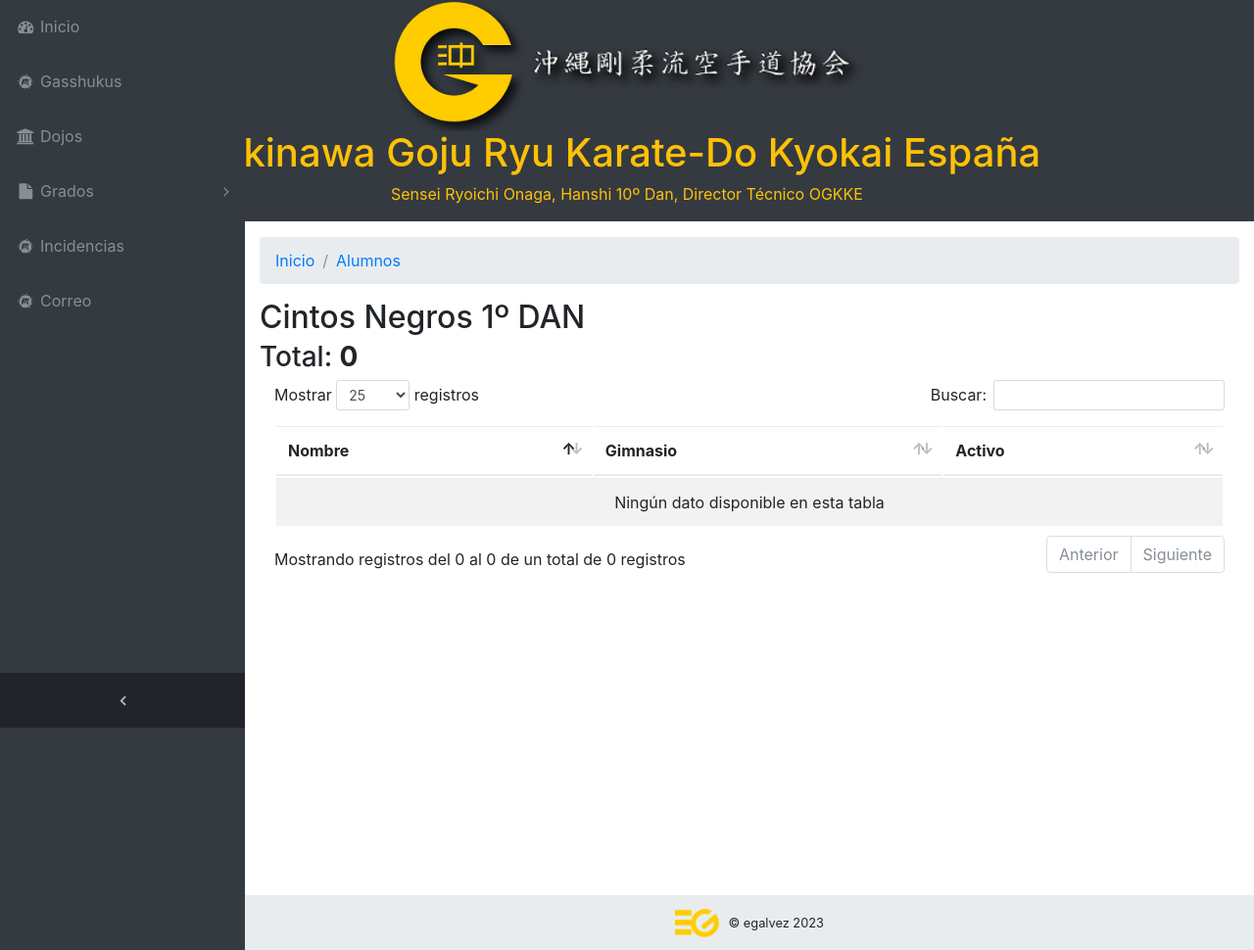
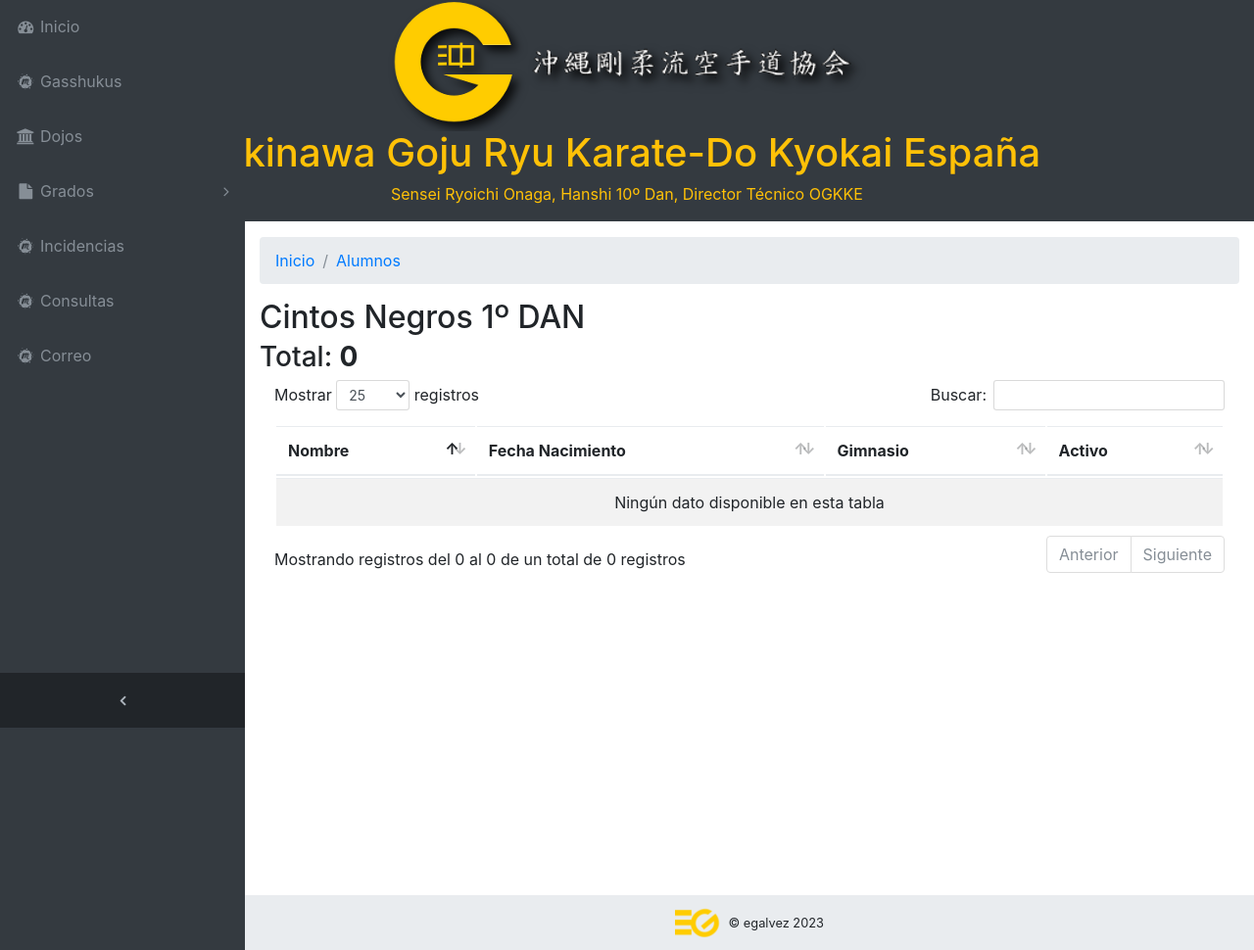
Before and after one commit to kikega/ogkke, a Django app: page /alumnos/ in a window 1280 px wide. Shown: the part 57-1027 px from the top of the page at 98% size. Run offline with Django 3.2, Linux system fonts and the light colour scheme; the visitor is signed in with stand-in values (Sample User, id 1); data that the repository does not hold is empty; some libraries are stand-ins or nearby versions.

Commit message:
Modificacion

```diff
--- a/administracion/views.py
+++ b/administracion/views.py
@@ -175,6 +175,11 @@ def peticion_view(request):
     return render(request, 'peticion.html', {'peticion': peticion, 'cantidad': cantidad})
 
 
+@login_required
+def consultas_view(request):
+    """Realizará búsquedas en la BBDD en función de los parámetros quie se le pase"""
+    return render(request, 'consultas.html', {'alumno': alumno})
+
 class DojosView(LoginRequiredMixin, ListView):
     """Listado de gimnasios de la asociación"""
     template_name = 'dojos.html'
--- a/karateclub/urls.py
+++ b/karateclub/urls.py
@@ -38,6 +38,7 @@ urlpatterns = [
          views.cursillo_examen, name='examen'),
     path('cursillos/inscripcion/', views.cursillo_inscripcion, name='inscripcion'),
     path('peticion/', views.peticion_view, name='peticion'),
+    path('consultas/', views.consultas_view, name='consultas'),
     path('admin/', admin.site.urls),
     path('correo/', views.correo_view, name='correo'),
     path('correo/correo-enviado', views.correo_enviado_view, name='correo-enviado'),
--- a/templates/alumnos.html
+++ b/templates/alumnos.html
@@ -37,6 +37,7 @@
           <thead>
             <tr>
               <th>Nombre</th>
+              <th>Fecha Nacimiento</th>
               <th>Gimnasio</th>
               <th>Activo</th>
             </tr>
@@ -45,6 +46,7 @@
             {% for alm in alumno %}
               <tr>
                 <td><a href="{{ alm.id }}">{{ alm.apellidos }}, {{ alm.nombre }}</a></td>
+                <td>{{ alm.fecha_nacimiento }}</td>
                 <td>{{ alm.dojo }}</td>
                 <td>
                   {% if alm.activo %}
--- a/templates/index.html
+++ b/templates/index.html
@@ -82,9 +82,6 @@
               </tr>
         </table>
       </div>
-      <!-- <div class="card-footer small text-muted">
-        Actualizado a {{ hoy }}
-      </div>-->
     </div>
     <div class="card mb-3">
       <div class="card-header">
--- a/templates/navbar.html
+++ b/templates/navbar.html
@@ -88,6 +88,15 @@
               <a class="nav-link" href="{% url 'peticion' %}">
                 <i class="fa fa-fw fa-meetup"></i>
                 <span class="nav-link-text">Incidencias</span>
+              </a>
+            </li>
+            {% endif %}
+
+            {% if user.is_staff %}
+            <li class="nav-item {%  if request.resolver_match.url_name == "inicio" %}active{% endif %}" data-toggle="tooltip" data-placement="right" title="Dashboard">
+              <a class="nav-link" href="{% url 'consultas' %}">
+                <i class="fa fa-fw fa-meetup"></i>
+                <span class="nav-link-text">Consultas</span>
               </a>
             </li>
             {% endif %}
```
